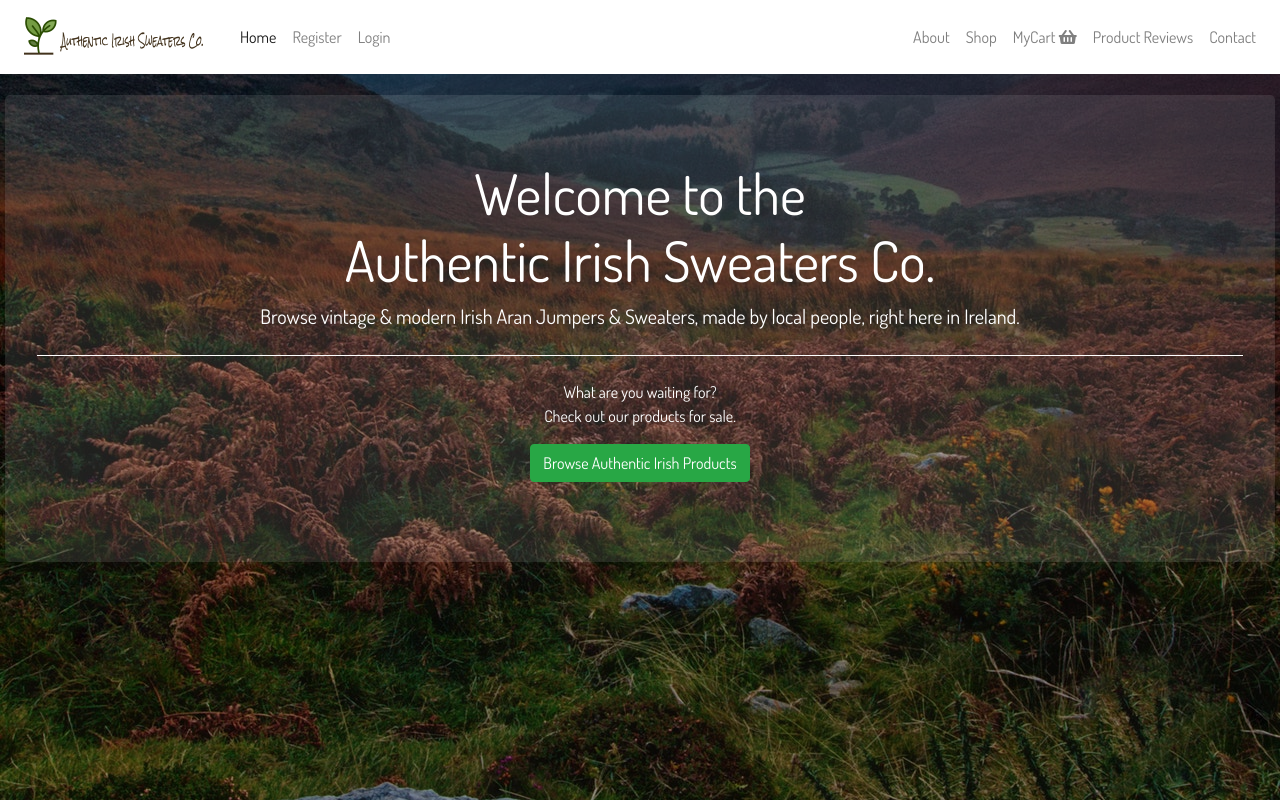
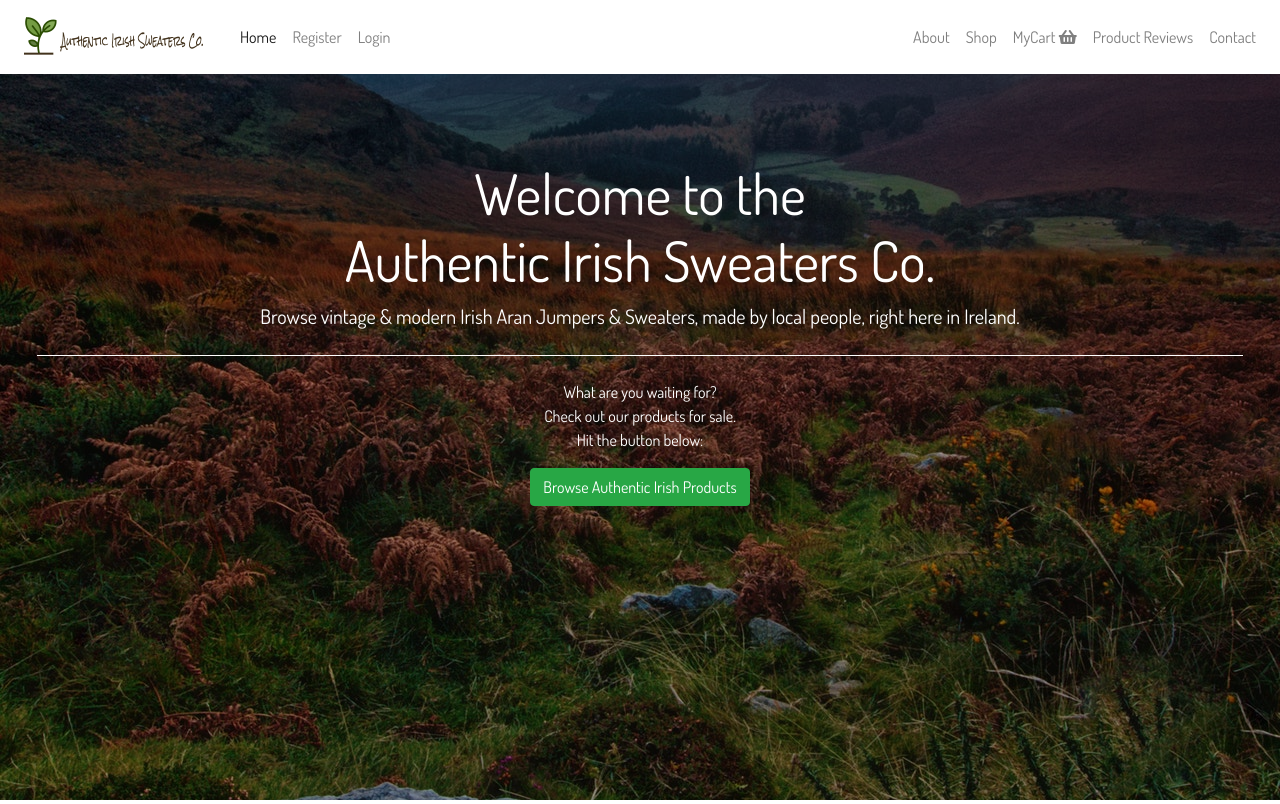
Before and after one commit to Code-Institute-Submissions/haydal810-Milestone-Project-4, a Django app: page / in a window 1280 px wide. Shown: the top 804 px of the page. Run offline with Django 3.2, Linux system fonts and the light colour scheme; some libraries are stand-ins or nearby versions.

Commit message:
amend jumbotron text & bg color

```diff
--- a/accounts/templates/index.html
+++ b/accounts/templates/index.html
@@ -13,7 +13,7 @@
             <h1 class="display-4">Welcome to the<br>Authentic Irish Sweaters Co.</h1>
             <p class="lead">Browse vintage & modern Irish Aran Jumpers & Sweaters, made by local people, right here in Ireland.</p>
             <hr class="my-4 text-white">
-            <p>What are you waiting for?<br>Check out our products for sale.</p>
+            <p>What are you waiting for?<br>Check out our products for sale.<br>Hit the button below:</p>
             <p class="lead">
                 <a class="btn btn-success text-white" href="{% url 'all_products' %}" role="button">Browse
                     Authentic
--- a/static/css/styles.css
+++ b/static/css/styles.css
@@ -59,7 +59,7 @@ hr {
 /* jumbotron  */
 
 .jumbotron {
-    background-color: rgba(255, 255, 255,0.1);
+    background-color: transparent;
 }
 
 .centre_alignment {
```
